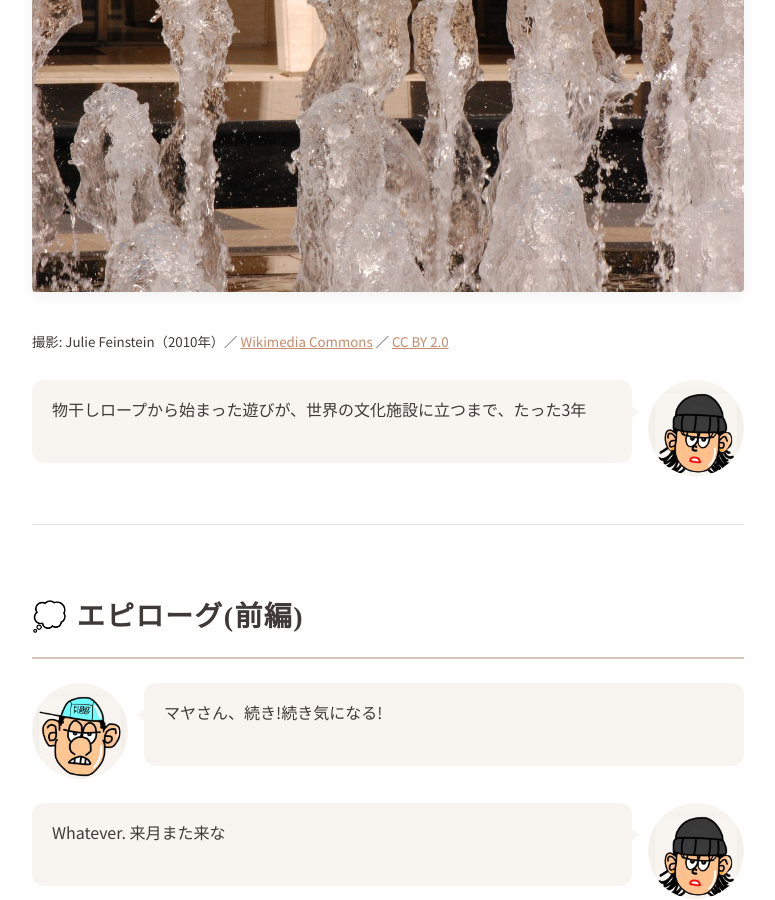
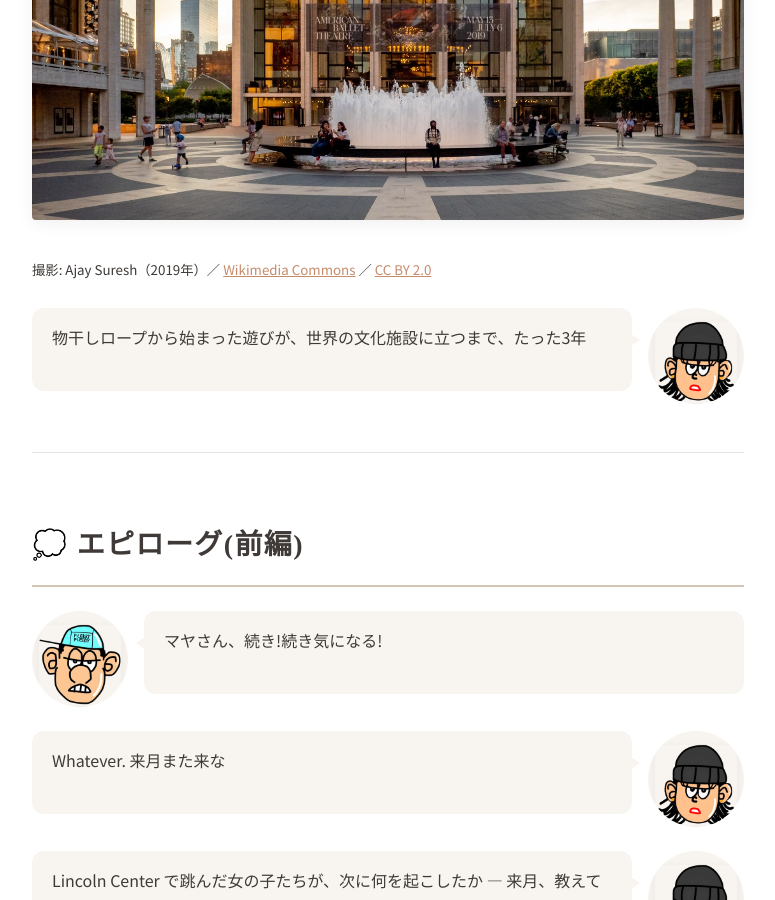
Before and after one commit to JunyaUnityDev/haribow-online-lesson-articles, a Jekyll site: the page built from _scheduled/dd-origin-part1.md, in a window 1280 px wide and 900 px high, scrolled down 14606 px. Shown: the whole window, without its empty margins (252-1027 px from the left). Built offline with Jekyll 4.4.1, drawn with Linux system fonts in a browser that asks for light colours; some web fonts are replaced.

Commit message:
Swap Lincoln Center photo to a wide shot with the Met Opera building
The previous Revson Fountain close-up failed to convey the scale and
prestige of Lincoln Center that the surrounding text leans on
('メトロポリタン・オペラがある、世界最高峰の文化施設'). Replace with
Ajay Suresh's plaza overview (CC BY 2.0, 2019) which shows the Met
Opera arches, the fountain, the travertine plaza, and people moving
through the space. Drop lincoln-center-fountain.jpg.

```diff
--- a/_scheduled/dd-origin-part1.md
+++ b/_scheduled/dd-origin-part1.md
@@ -194,8 +194,8 @@ order: 6
 
 {% include character.html name="maya" position="right" text="メトロポリタン・オペラがある、世界最高峰の文化施設。クラシックの聖地。そこで、ハーレムの女の子たちが縄を跳んだ" %}
 
-![Lincoln Center プラザの Revson Fountain（リブソン噴水）]({{ '/assets/images/lincoln-center-fountain.jpg' | relative_url }})
-<small>撮影: Julie Feinstein（2010年）／ <a href="https://commons.wikimedia.org/wiki/File:Lincoln_Center_Fountain_(4855440782).jpg" target="_blank" rel="noopener">Wikimedia Commons</a> ／ <a href="https://creativecommons.org/licenses/by/2.0/" target="_blank" rel="noopener">CC BY 2.0</a></small>
+![Lincoln Center for the Performing Arts プラザ — メトロポリタン・オペラ建物と Revson Fountain]({{ '/assets/images/lincoln-center-overview.jpg' | relative_url }})
+<small>撮影: Ajay Suresh（2019年）／ <a href="https://commons.wikimedia.org/wiki/File:Lincoln_Center_Overview_(48047495362).jpg" target="_blank" rel="noopener">Wikimedia Commons</a> ／ <a href="https://creativecommons.org/licenses/by/2.0/" target="_blank" rel="noopener">CC BY 2.0</a></small>
 
 {% include character.html name="maya" position="right" text="物干しロープから始まった遊びが、世界の文化施設に立つまで、たった3年" %}
 
```
Also changed, not shown: assets/images/lincoln-center-fountain.jpg (deleted), assets/images/lincoln-center-overview.jpg (added).
